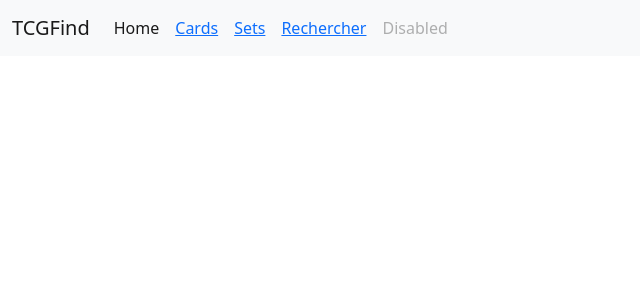
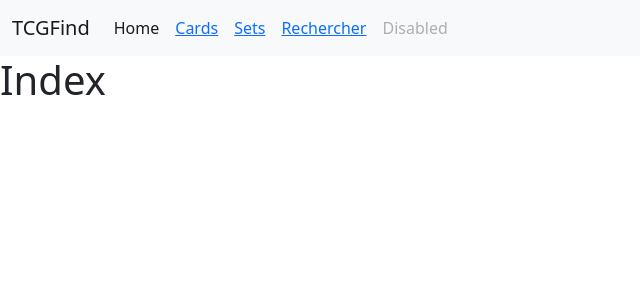
Before and after one commit to HugoDemont62/TCGFind, a React (Create React App) app: page / in a window 1280 px wide. Shown: the top 300 px of the page, without its empty margins (0-640 px from the left). Built offline with nearby package versions, Linux system fonts and the light colour scheme; what pokemontcgsdk would draw is missing.

Commit message:
Index & navbar

```diff
--- /dev/null
+++ b/src/Index/Index.js
@@ -0,0 +1,9 @@
+import 'bootstrap/dist/css/bootstrap.min.css';
+
+export default function Index() {
+    return (
+        <>
+            <h1>Index</h1>
+        </>
+    );
+}
--- a/src/Menu/Navbar.js
+++ b/src/Menu/Navbar.js
@@ -16,6 +16,7 @@ import Searchpok from "../Search/search";
 import Sets from "../Sets/sets";
 import Eachset from "../Sets/eachset";
 import Eachpok from "../Pokemon/Eachpok";
+import Index from "../Index/Index";
 
 export function Menub() {
     const [showNavSecond, setShowNavSecond] = useState(false);
@@ -48,6 +49,7 @@ export function Menub() {
                 </MDBContainer>
             </MDBNavbar>
             <Routes>
+                <Route exact={true} path="/" element={<Index />}/>
                 <Route exact={true} path="/Getpok" element={<Getpok />}/>
                 <Route exact={true} path="/Searchpok" element={<Searchpok />}/>
                 <Route exact={true} path="/Sets" element={<Sets />}/>
```
Also changed, not shown: public/site.webmanifest (deleted).
